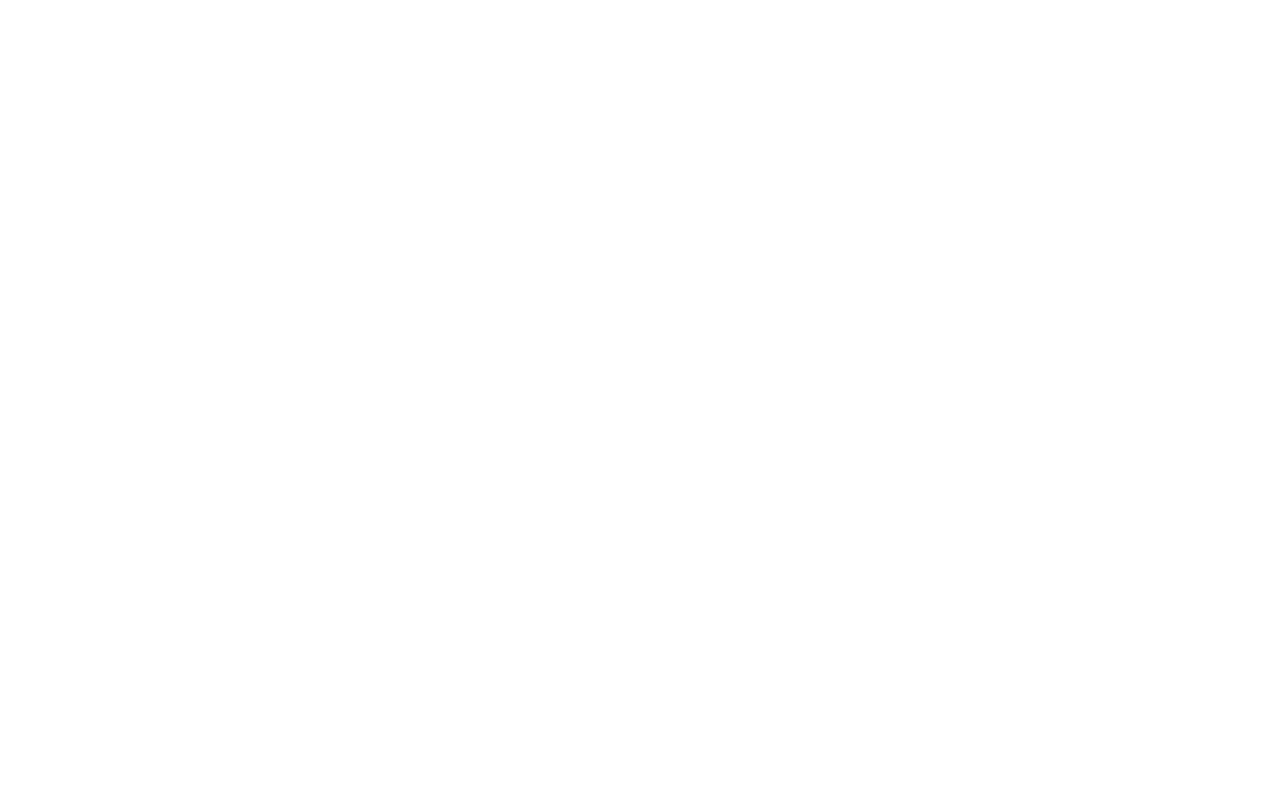
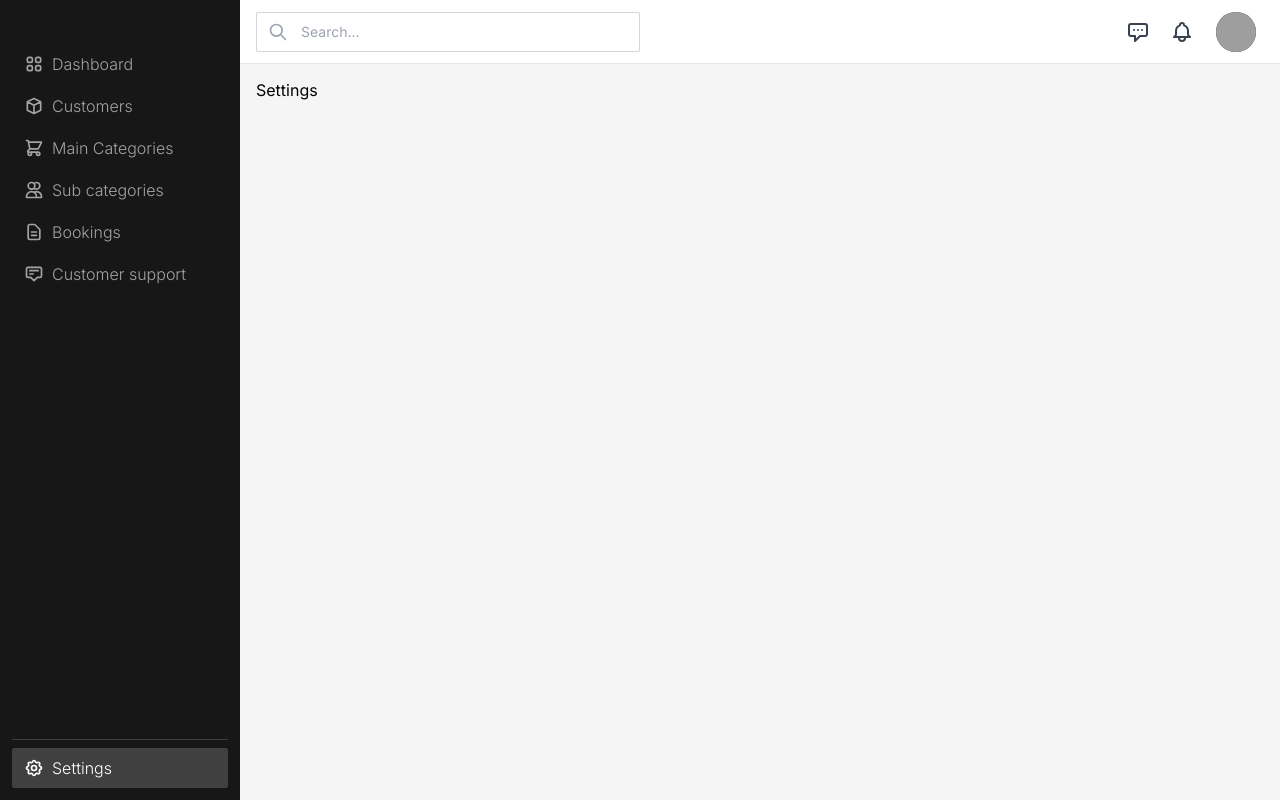
Before and after one commit to WaqasKhursheedAwan/admin-dashbard, a React (Create React App) app: page /settings in a window 1280 px wide. Before the commit this address had no page. Built offline with nearby package versions, Linux system fonts and the light colour scheme; grey boxes are pictures that could not be loaded.

Commit message:
form validation done

```diff
--- a/src/App.jsx
+++ b/src/App.jsx
@@ -6,6 +6,7 @@ import MainCategory from "./pages/MainCategory";
 import SubCategory from "./pages/SubCategory";
 import Bookings from "./pages/Bookings";
 import CustomersSupport from "./pages/CustomersSupport";
+import Settings from "./pages/Settings";
 
 function App() {
   return (
@@ -19,6 +20,7 @@ function App() {
           <Route path="sub-categories" element={<SubCategory />} />
           <Route path="bookings" element={<Bookings />} />
           <Route path="customer-support" element={<CustomersSupport />} />
+          <Route path="settings" element={<Settings />} />
         </Route>
       </Routes>
     </Router>
--- a/src/components/MainCategory.jsx
+++ b/src/components/MainCategory.jsx
@@ -33,6 +33,11 @@ const CategoryList = () => {
   };
 
   const handleAddCategory = () => {
+    if (!newCategory.category_name || !newCategory.brand_name) {
+      toast.error("All fields are required.");
+      return;
+    }
+
     setCategories((prevCategories) => [
       ...prevCategories,
       { ...newCategory, id: (prevCategories.length + 1).toString() },
--- a/src/components/SubCategory.jsx
+++ b/src/components/SubCategory.jsx
@@ -36,6 +36,11 @@ const SubCategory = ({ category_name }) => {
   };
 
   const handleAddSubCategory = () => {
+    if (!newSubCategory.subcategory_name || !newSubCategory.product_code) {
+      toast.error("Please fill in all required fields.");
+      return;
+    }
+
     setSubCategories((prevSubCategories) => [
       ...prevSubCategories,
       {
--- a/src/pages/CustomersSupport.jsx
+++ b/src/pages/CustomersSupport.jsx
@@ -10,5 +10,3 @@ const CustomersSupport = () => {
 };
 
 export default CustomersSupport;
-
-//  Customer Name Email Complaint Status
--- /dev/null
+++ b/src/pages/Settings.jsx
@@ -0,0 +1,7 @@
+import React from "react";
+
+const Settings = () => {
+  return <div>Settings</div>;
+};
+
+export default Settings;
```
